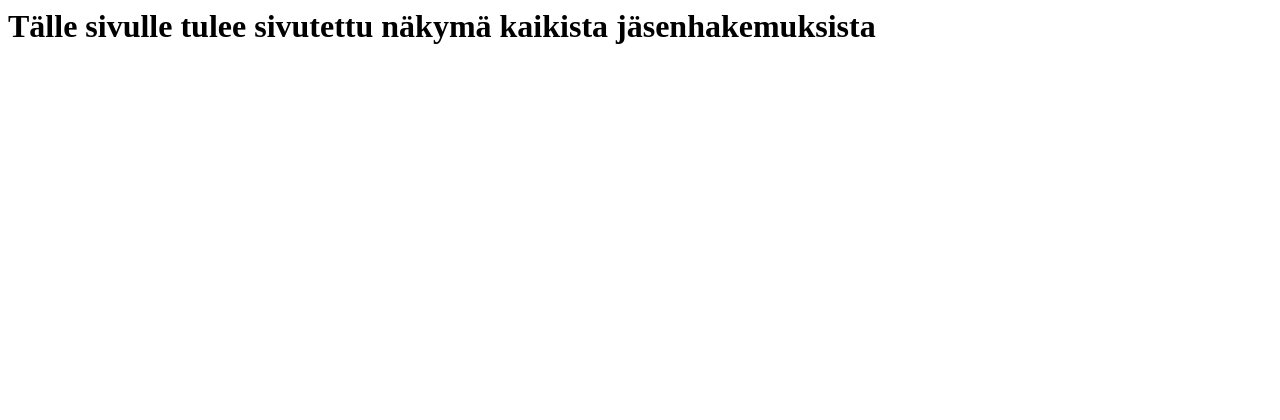
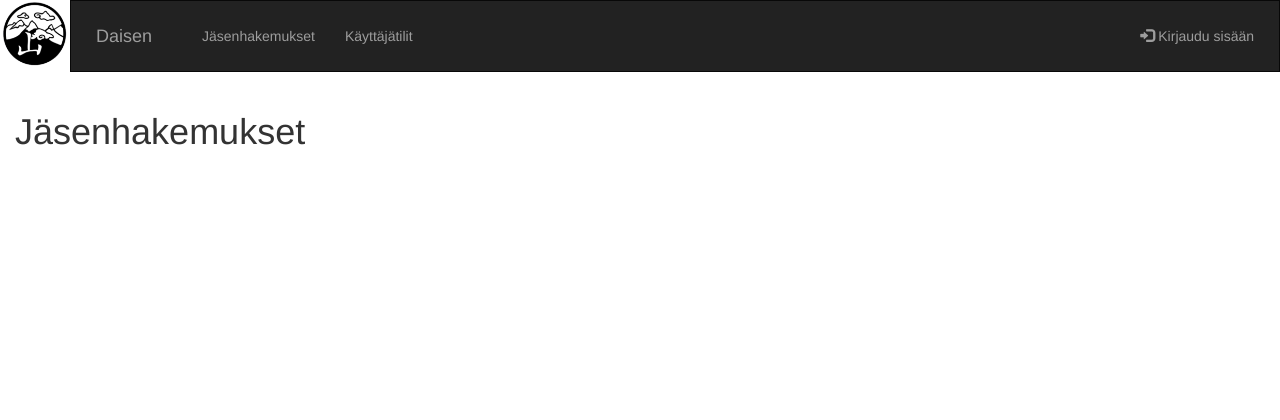
Before and after one commit to MarEf/daisen, a Flask app: page /members in a window 1280 px wide. Shown: the top 420 px of the page. Run offline with Flask 2, Linux system fonts and the light colour scheme; some libraries are stand-ins or nearby versions.

Commit message:
käyttäjä- ja hakemussivujen pohjat

```diff
--- a/app/templates/base.html
+++ b/app/templates/base.html
@@ -32,14 +32,14 @@ Daisen hallintajärjestelmä - {% block pagetitle %}{% endblock %}
     <nav class="navbar navbar-inverse">
         <div class="container-fluid">
             <div class="navbar-header">
-                <a class="navbar-brand" href="#">Daisen</a>
+                <a class="navbar-brand" href="/">Daisen</a>
             </div>
             <ul class="nav navbar-nav">
-                <li><a href="/">Jäsenhakemukset</a></li>
-                <li><a href="/">Käyttäjätilit</a></li>
+                <li><a href="/members">Jäsenhakemukset</a></li>
+                <li><a href="/users">Käyttäjätilit</a></li>
             </ul>
             <ul class="nav navbar-nav navbar-right">
-                <li><a href="#"><span class="glyphicon glyphicon-log-in"></span> Kirjaudu sisään</a></li>
+                <li><a href="/"><span class="glyphicon glyphicon-log-in"></span> Kirjaudu sisään</a></li>
             </ul>
         </div>
     </nav>
--- a/app/templates/members.html
+++ b/app/templates/members.html
@@ -0,0 +1,9 @@
+{% extends "base.html" %}
+
+{% block headline %}
+Jäsenhakemukset
+{% endblock %}
+
+{% block page_content %}
+
+{% endblock %}
--- a/daisen.py
+++ b/daisen.py
@@ -25,16 +25,16 @@ def index():
 
 @app.route('/members')
 def members():
-    return '<h1>Tälle sivulle tulee sivutettu näkymä kaikista jäsenhakemuksista</h1>'
+    return render_template("members.html")
 
 @app.route('/members/<id>')
 def member(id):
-    return '<h1>Tälle sivulle tulee yksittäisen hakemuksen tiedot muokkauslomakkeella</h1>'
+    return render_template("member.html", id=id)
 
 @app.route('/users')
 def users():
-    return '<h1>Tänne tulee näkymä kaikista käyttäjistä</h1>'
+    return render_template("users.html")
 
 @app.route('/users/<name>')
 def user(name):
-    return '<h1>Tänne tulee yksittäisen käyttäjän tietojen muokkaussivu</h1>'
+    return render_template("user.html", id=id)
```
Also changed, not shown: app/templates/users.html (+9 -0 lines), app/templates/member.html (added), app/templates/user.html (added).
